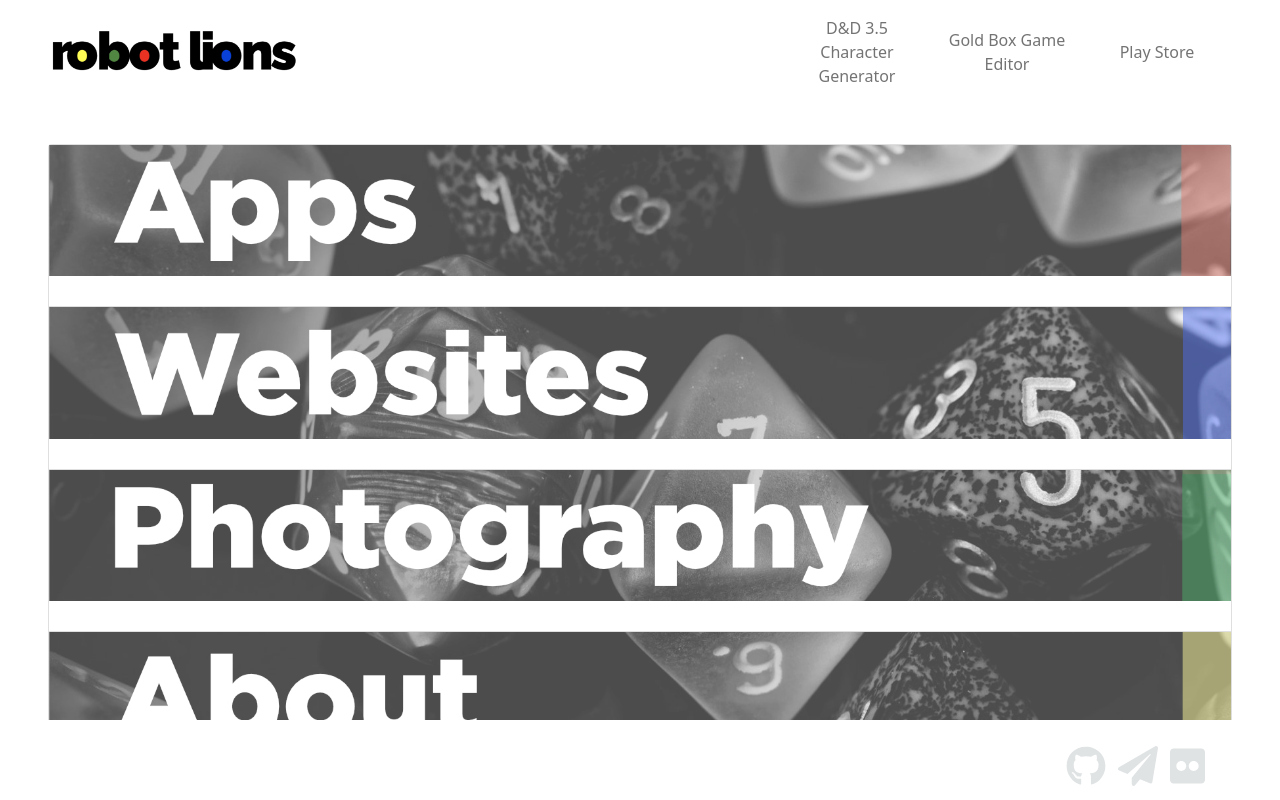
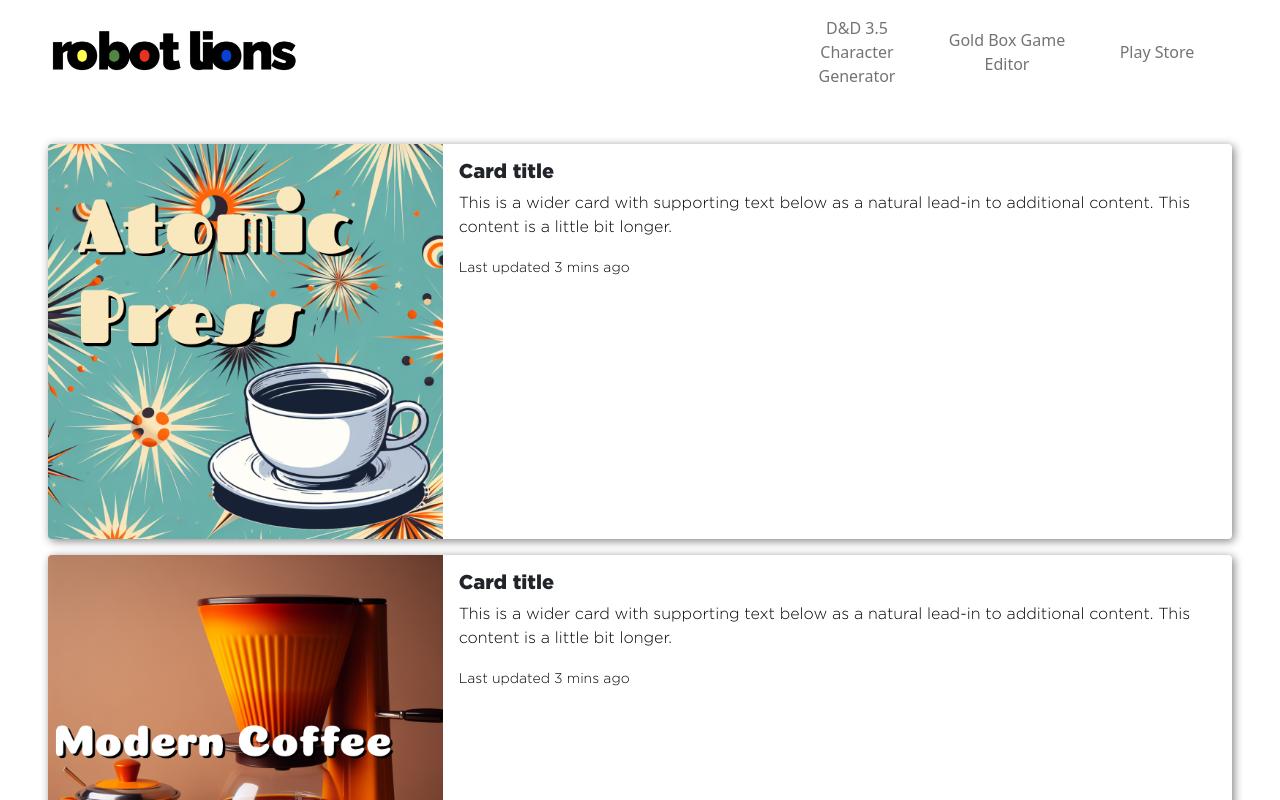
Before and after one commit to robotlions/robotlionsweb, a React (Create React App) app: page / in a window 1280 px wide. Shown: the top 800 px of the page. Built offline with nearby package versions, Linux system fonts and the light colour scheme.

Commit message:
wipes out everything and replaces with screen-width cards

```diff
--- a/src/App.css
+++ b/src/App.css
@@ -251,3 +251,8 @@
 
 
 }
+
+.card{
+  box-shadow: 2px 2px 10px gray;
+  border: none !important;
+}
--- a/src/App.js
+++ b/src/App.js
@@ -1,36 +1,13 @@
-import { Accordion } from "react-bootstrap";
-
 import "./App.css";
 import "bootstrap/dist/css/bootstrap.min.css";
 import { FontAwesomeIcon } from "@fortawesome/react-fontawesome";
 import { faGithub } from "@fortawesome/free-brands-svg-icons";
 import { faPaperPlane } from "@fortawesome/free-solid-svg-icons";
 import { faFlickr } from "@fortawesome/free-brands-svg-icons";
+import { topNav } from "./Components/Nav";
 
-// import logoBarColor from "../src/images/robotLionsBannerRight1800x160.png";
-// import bannerMobile from "../src/images/robotLionsMobileBanner.png";
-import dice1 from "../src/images/slice1c2.jpg";
-import dice2 from "../src/images/slice2c2.jpg";
-import dice3 from "../src/images/slice3c2.jpg";
-import dice4 from "../src/images/slice4c2.jpg";
-import mobileSlice1 from "../src/images/mobileSlice1.png";
-import mobileSlice2 from "../src/images/mobileSlice2.png";
-import mobileSlice3 from "../src/images/mobileSlice3.png";
-import mobileSlice4 from "../src/images/mobileSlice4.png";
-
-import { PhotoGallery } from "./Components/PhotoCards";
-import {
-  scscMainCard,
-  scscDataObject,
-  atomicPressMainCard,
-  atomicPressDataObject,
-  modernCoffeeDataObject,
-  modernCoffeeMainCard,
-  AppDisplay,
-} from "./Components/AppCards";
-
-import { storyDiceCard, goldBoxCard } from "./Components/Cards";
-import { topNav } from "./Components/Nav";
+import atomicPressGraphic from "./images/atomicPressWebsiteGraphic1.png";
+import modernCoffeeGraphic from "./images/modernCoffeeWebsiteGraphic2.png";
 
 function App() {
   const githubIcon = <FontAwesomeIcon icon={faGithub} />;
@@ -40,147 +17,37 @@
   return (
     <div className="container-fluid px-lg-5">
       {topNav}
+      <div className="card mb-3" style={{maxWidth: "100%"}}>
+  <div className="row g-0">
+    <div className="col-md-4">
+      <img src={atomicPressGraphic} className="img-fluid rounded-start" alt="..." />
+    </div>
+    <div className="col-md-8">
+      <div className="card-body">
+        <h5 className="card-title">Card title</h5>
+        <p className="card-text">This is a wider card with supporting text below as a natural lead-in to additional content. This content is a little bit longer.</p>
+        <p className="card-text"><small className="text-body-secondary">Last updated 3 mins ago</small></p>
+      </div>
+    </div>
+  </div>
+</div>
 
-      <Accordion alwaysOpen>
-        <Accordion.Item eventKey="0">
-          <Accordion.Header>
-            <img className="fullImage" src={dice1} alt="apps button"></img>
-            <img
-              className="mobileImage"
-              src={mobileSlice1}
-              alt="apps button mobile"
-            ></img>
-          </Accordion.Header>
-          <Accordion.Body>
+<div className="card mb-3" style={{maxWidth: "100%"}}>
+  <div className="row g-0">
+    <div className="col-md-4">
+      <img src={modernCoffeeGraphic} className="img-fluid rounded-start" alt="..." />
+    </div>
+    <div className="col-md-8">
+      <div className="card-body">
+        <h5 className="card-title">Card title</h5>
+        <p className="card-text">This is a wider card with supporting text below as a natural lead-in to additional content. This content is a little bit longer.</p>
+        <p className="card-text"><small className="text-body-secondary">Last updated 3 mins ago</small></p>
+      </div>
+    </div>
+  </div>
+</div>
 
-          <AppDisplay
-              cardDataObject={modernCoffeeDataObject}
-              mainCard={modernCoffeeMainCard}
-            />
-            <AppDisplay
-              cardDataObject={scscDataObject}
-              mainCard={scscMainCard}
-            />
 
-            <AppDisplay
-              cardDataObject={atomicPressDataObject}
-              mainCard={atomicPressMainCard}
-            />
-          </Accordion.Body>
-        </Accordion.Item>
-        <Accordion.Item eventKey="1">
-          <Accordion.Header>
-            <img className="fullImage" src={dice2} alt="websites button"></img>
-            <img
-              className="mobileImage"
-              src={mobileSlice2}
-              alt="websites button mobile"
-            ></img>
-          </Accordion.Header>
-          <Accordion.Body>
-            <div className="row contentRow justify-content-center">
-              <div className="textField col-md-6">
-              <a
-                  target="_blank"
-                  rel="noreferrer"
-                  className="siteLinkCard"
-                  href="https://goldbox.robotlions.com/"
-                >
-                  {goldBoxCard}
-                </a>
-                <br/>
-                <a
-                  target="_blank"
-                  rel="noreferrer"
-                  className="siteLinkCard"
-                  href="https://dnd35.robotlions.com/"
-                >
-                  {storyDiceCard}
-                </a>
-
-              </div>
-            </div>
-          </Accordion.Body>
-        </Accordion.Item>
-
-        <Accordion.Item eventKey="2">
-          <Accordion.Header>
-            <img
-              className="fullImage"
-              src={dice3}
-              alt="photography button"
-            ></img>
-            <img
-              className="mobileImage"
-              src={mobileSlice3}
-              alt="photography button mobile"
-            ></img>
-          </Accordion.Header>
-          <Accordion.Body>
-            <div className="row photosRow contentRow justify-content-center">
-              <PhotoGallery />
-              <a
-                style={{ textAlign: "center" }}
-                href="https://flickr.com/photos/183126740@N02/"
-              >
-                Portfolio on Flickr
-              </a>
-            </div>
-          </Accordion.Body>
-        </Accordion.Item>
-
-        <Accordion.Item eventKey="4">
-          <Accordion.Header>
-            <img className="fullImage" src={dice4} alt="about button"></img>
-            <img
-              className="mobileImage"
-              src={mobileSlice4}
-              alt="about button mobile"
-            ></img>
-          </Accordion.Header>
-          <Accordion.Body>
-            <div className="row contentRow justify-content-center">
-              <div className="textField col-md-8">
-                <p>
-                  Electronic Communication
-                  <br /> info --atsymbol-- robotlions.com
-                </p>
-                <a
-                  style={{ color: "black", fontWeight: "bold" }}
-                  href="http://www.github.com/robotlions"
-                >
-                  Github
-                </a>
-                <br />
-                <a
-                  style={{ color: "black", fontWeight: "bold" }}
-                  href="https://flickr.com/photos/183126740@N02/"
-                >
-                  Flickr
-                </a>
-                <br />
-              </div>
-            </div>
-          </Accordion.Body>
-        </Accordion.Item>
-      </Accordion>
-
-      <div className="row brandRow text-end fixed-bottom">
-        <p className="linkLogos">
-          <a id="gitLogo" href="https://github.com/robotlions">
-            {githubIcon}
-          </a>
-          {"\n"}
-          <a id="mailLogo" href="mailto:info@robotlions.com">
-            {planeIcon}
-          </a>
-          {"\n"}
-
-          <a id="flickrLogo" href="https://flickr.com/photos/183126740@N02/">
-            {flickrIcon}
-          </a>
-        </p>
-      </div>
     </div>
   );
 }
```
Also changed, not shown: src/images/atomicPressWebsiteGraphic1.png (added), src/images/modernCoffeeWebsiteGraphic2.png (added).
